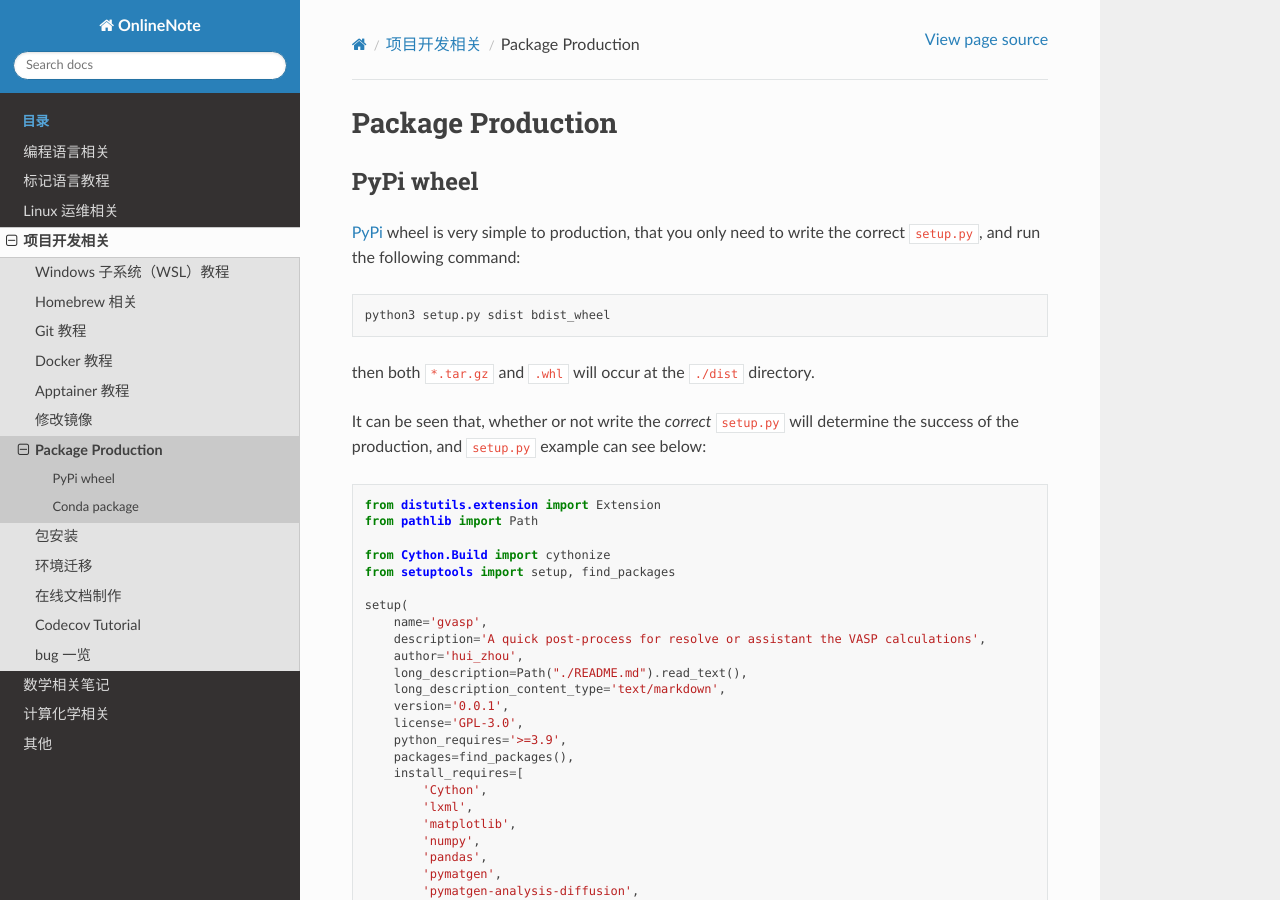
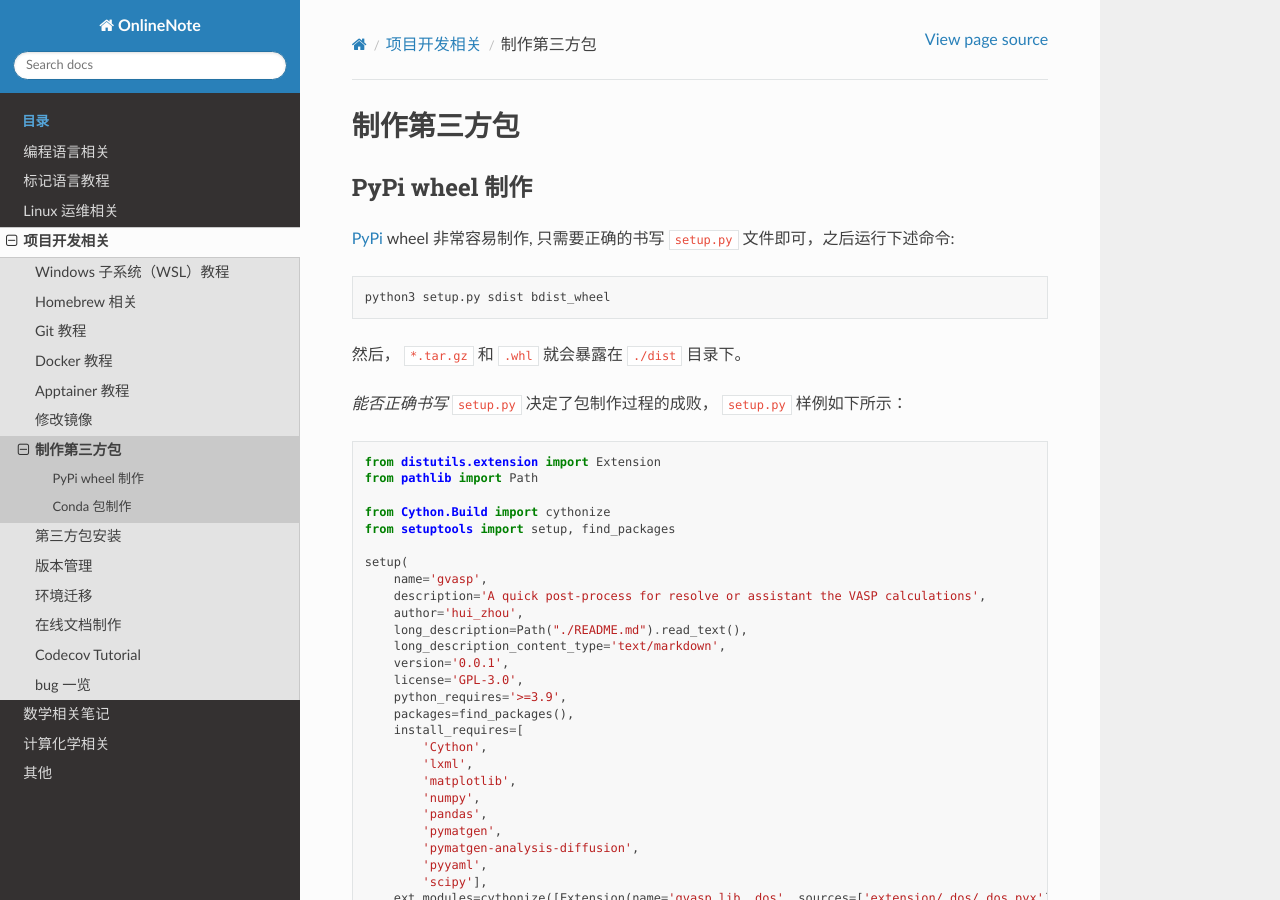
Before and after one commit to Rasic2/CodeNote, a Sphinx documentation site: the page built from docs/source/development/package.rst, in a window 1280 px wide and 900 px high. Built offline with Sphinx 7.4.7 and the Read the Docs theme 2.0.0, drawn with Linux system fonts in a browser that asks for light colours; some of the changed text lies outside the part shown.

Commit message:
add version.md in development

```diff
--- a/docs/source/development.rst
+++ b/docs/source/development.rst
@@ -14,6 +14,7 @@
    development/apptainer.md
    development/mirror.rst
    development/package.rst
+   development/version.md
    development/migration.md
    development/sphinx.md
    development/codecov.md
--- a/docs/source/development/package.rst
+++ b/docs/source/development/package.rst
@@ -1,18 +1,18 @@
-Package Production
-===================
+制作第三方包
+==============
 
-PyPi wheel
------------
+PyPi wheel 制作
+----------------
 
-`PyPi <https://pypi.org/>`_ wheel is very simple to production, that you only need to write the correct :file:`setup.py`, and run the following command:
+`PyPi <https://pypi.org/>`_ wheel 非常容易制作, 只需要正确的书写 :file:`setup.py` 文件即可，之后运行下述命令:
 
 .. code-block:: bash
 
     python3 setup.py sdist bdist_wheel
 
-then both :file:`*.tar.gz` and :file:`.whl` will occur at the :file:`./dist` directory.
+然后， :file:`*.tar.gz` 和 :file:`.whl` 就会暴露在 :file:`./dist` 目录下。
 
-It can be seen that, whether or not write the `correct` :file:`setup.py` will determine the success of the production, and :file:`setup.py` example can see below:
+`能否正确书写` :file:`setup.py` 决定了包制作过程的成败， :file:`setup.py` 样例如下所示：
 
 .. code-block:: python
 
@@ -112,7 +112,7 @@
 
     twine upload dist/*
 
-Conda package
+Conda 包制作
 --------------
 
 Relative `PyPi <https://pypi.org/>`_ package production, production of conda package is very disgusting!!! Because you will meat the dependency problem every where.
@@ -212,10 +212,10 @@
 .. attention::
     When install the package, noticed that we used the compilers in **conda-forge** channel, so we particularly add this channel to install the package, otherwise conflicts will occur.
 
-包安装
-======
+第三方包安装
+============
 
-- 使用 conda 安装包
+- 安装 conda 包
 
 .. code-block:: bash
 
```
Also changed, not shown: docs/source/development/version.md (added, +67 -0 lines).
